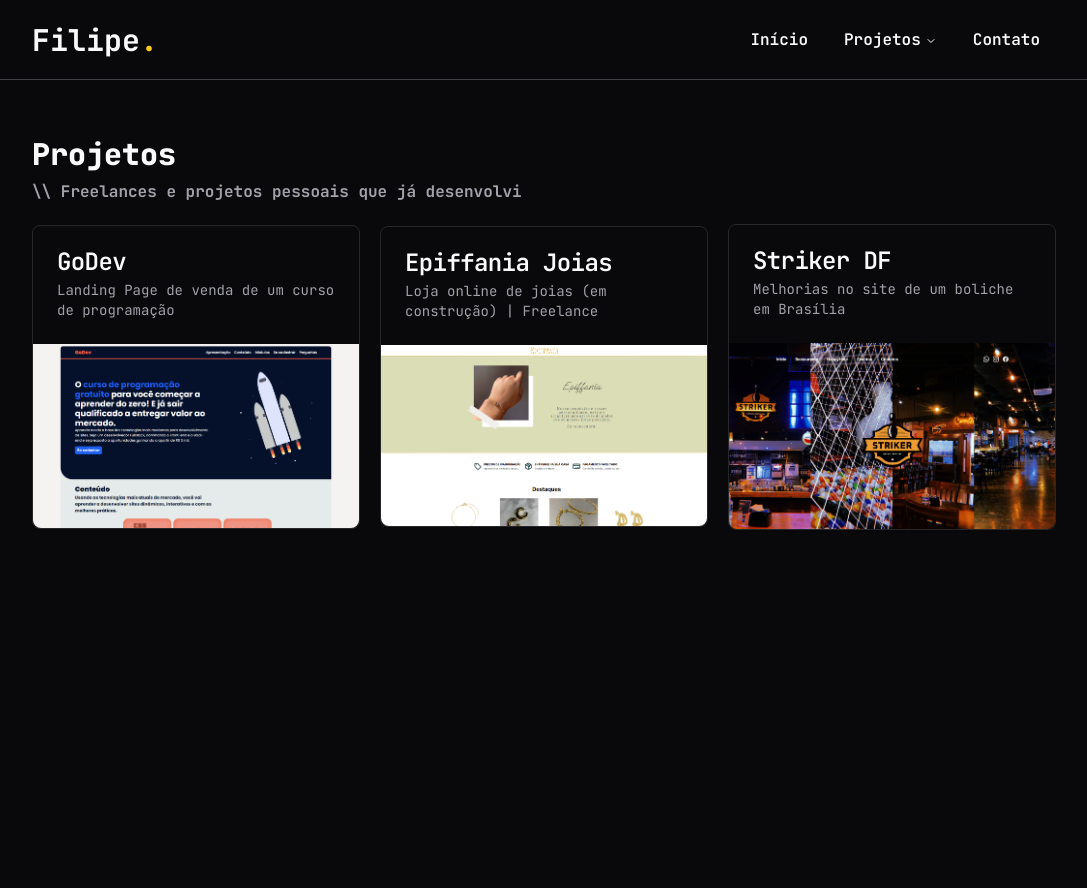
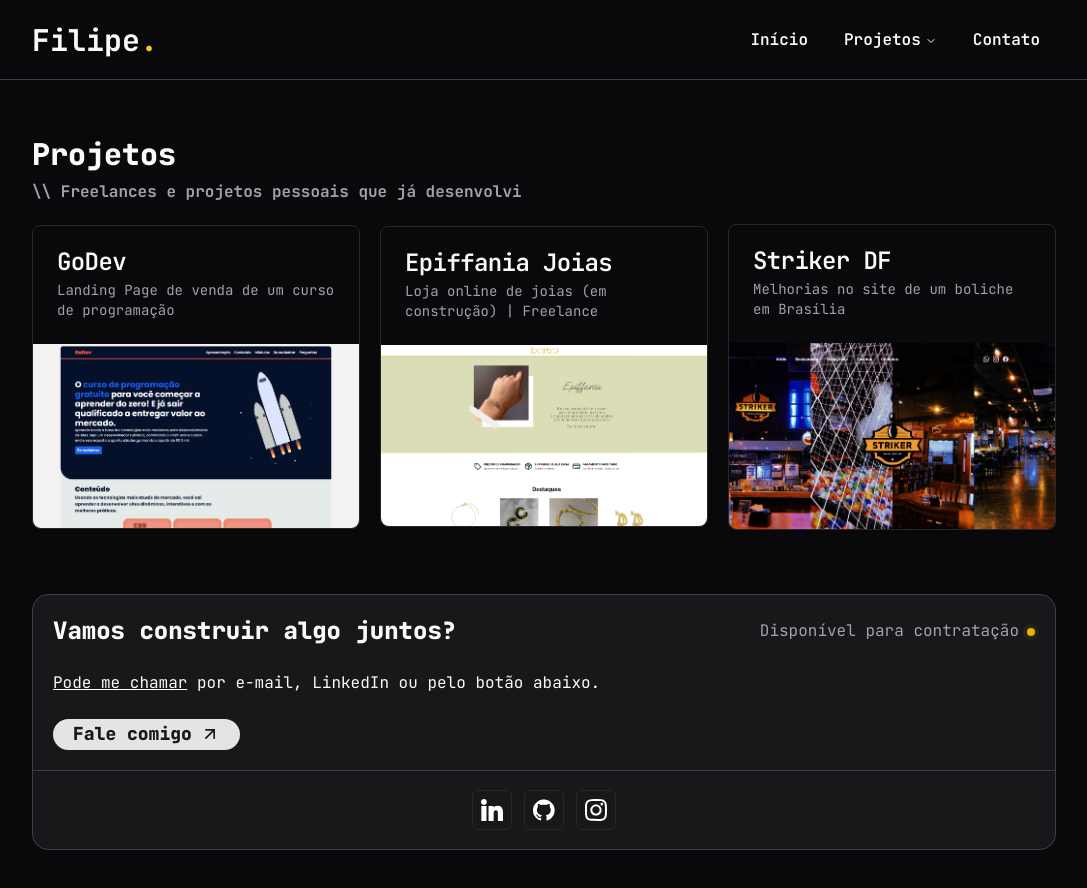
Before and after one commit to filiperv7/filiperv7.com, a Next.js app: page /projects in a window 1280 px wide. Shown: the top 888 px of the page, without its empty margins (96-1183 px from the left). Before the commit the page ends 800 px from the top, so only its background shows below. Built offline with nearby package versions, Linux system fonts and the light colour scheme.

Commit message:
Adding CTA session in Project Page

```diff
--- a/src/app/projects/page.tsx
+++ b/src/app/projects/page.tsx
@@ -1,11 +1,13 @@
 'use client'
 
+import { CTA } from '@/components/HomePage/cta'
 import { Area } from '@/components/common/Area'
 import { ProjectsCards } from '@/components/projectsCards'
 
 export default function Projects() {
   return (
-    <Area className="py-14">
+    <div>
+      <Area className="pt-14">
         <h1 className="text-3xl font-extrabold pb-2">Projetos</h1>
         <h3 className="text-zinc-400 font-bold">
           \\ Freelances e projetos pessoais que já desenvolvi
@@ -13,5 +15,8 @@
 
         <ProjectsCards />
       </Area>
+
+      <CTA />
+    </div>
   )
 }
```
Lines whose indentation alone changed are shown as unchanged.
